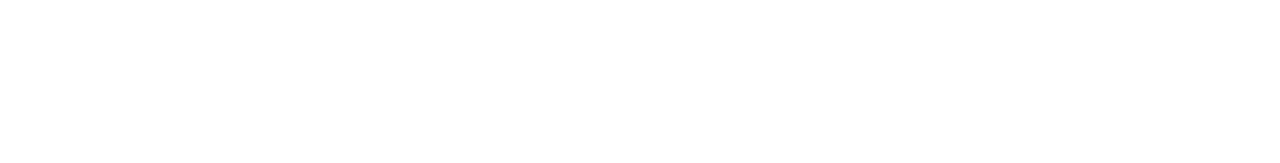
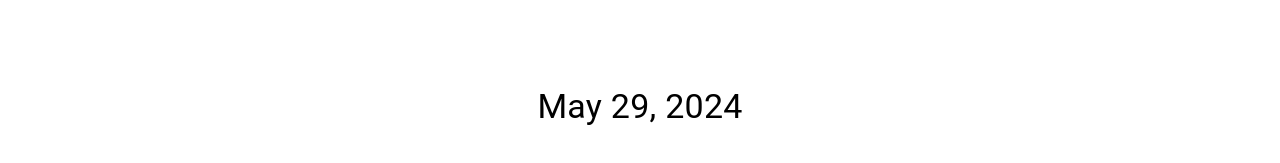
Before and after one commit to faridizzat/PicknDrop-MUI, a React (Vite) app: page / in a window 1280 px wide. Shown: the part 471-634 px from the top of the page. Built offline with nearby package versions, Linux system fonts and the light colour scheme.

Commit message:
feat: add Date

```diff
--- /dev/null
+++ b/src/components/DateToday.jsx
@@ -0,0 +1,23 @@
+
+import {  Typography,  } from "@mui/material"
+
+const DateToday = () => {
+// Suggested code may be subject to a license. Learn more: ~LicenseLog:138441374.
+    const date = new Date()
+    const month = date.toLocaleString('default', { month: 'long' })
+    const day = date.getDate()
+    const year = date.getFullYear()
+
+    const todayDate = month + " " + day + ", " + year
+
+
+  return (
+
+      <Typography variant="h4" >
+        {todayDate}
+      </Typography>
+
+  )
+}
+
+export default DateToday
--- a/src/pages/HomePage.jsx
+++ b/src/pages/HomePage.jsx
@@ -2,6 +2,7 @@
 import Navbar from "../components/Navbar"
 import InputChildName from "../components/InputChildName"
 import Cards from "../components/Cards"
+import DateToday from "../components/DateToday"
 
 
 const HomePage = () => {
@@ -27,6 +28,10 @@
         <Cards />
         </Box>
 
+        <Box p={2} m={2} display={"flex"} justifyContent={"center"}>
+        <DateToday />
+        </Box>
+
     </Container>
     </>
   )
```
